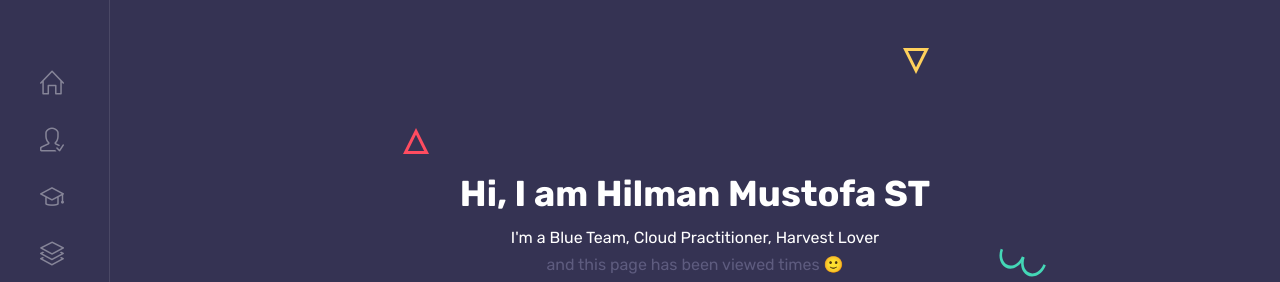
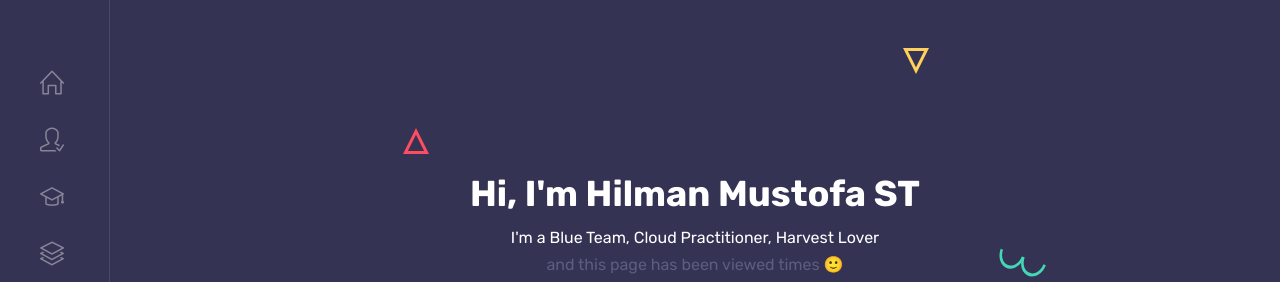
Before and after one commit to hilmanmustofaa/Azure-Resume-Challenge, a plain HTML site: page frontend/index.html in a window 1280 px wide. Shown: the part 112-394 px from the top of the page. Drawn offline with Linux system fonts and the light colour scheme; no server answers.

Commit message:
Updated to HTML

```diff
--- a/frontend/index.html
+++ b/frontend/index.html
@@ -126,7 +126,7 @@
 
 
 				<!-- info -->
-				<h1 class="mb-2 mt-0">Hi, I am Hilman Mustofa ST</h1>
+				<h1 class="mb-2 mt-0">Hi, I'm Hilman Mustofa ST</h1>
 				<span>I'm a <span class="mb-2 mt-0">Blue Team, Cloud Practitioner, Harvest Lover</span></span>
 				<p>and this page has been viewed <a id="counter"></a> times &#128578; </p>
 
```
